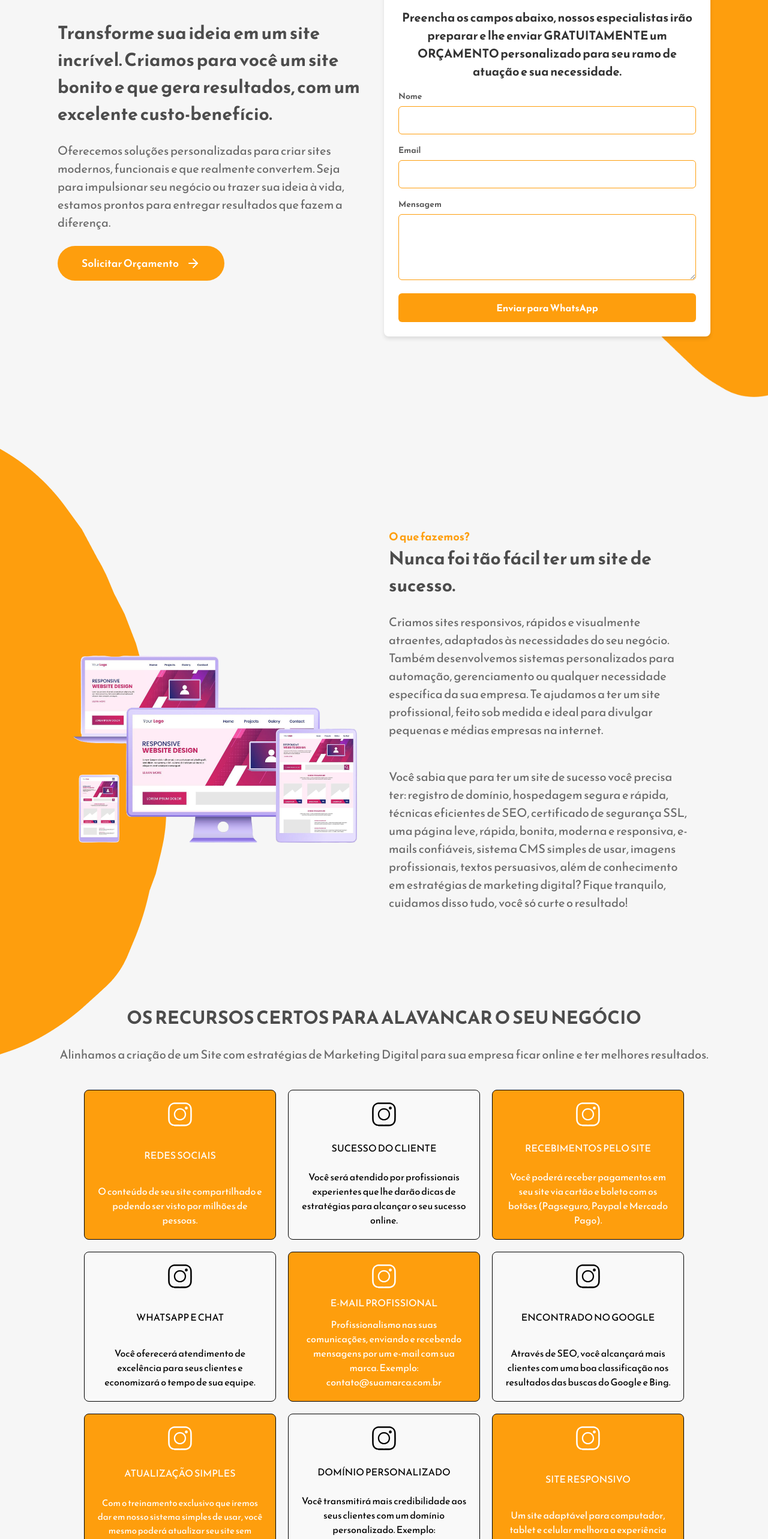
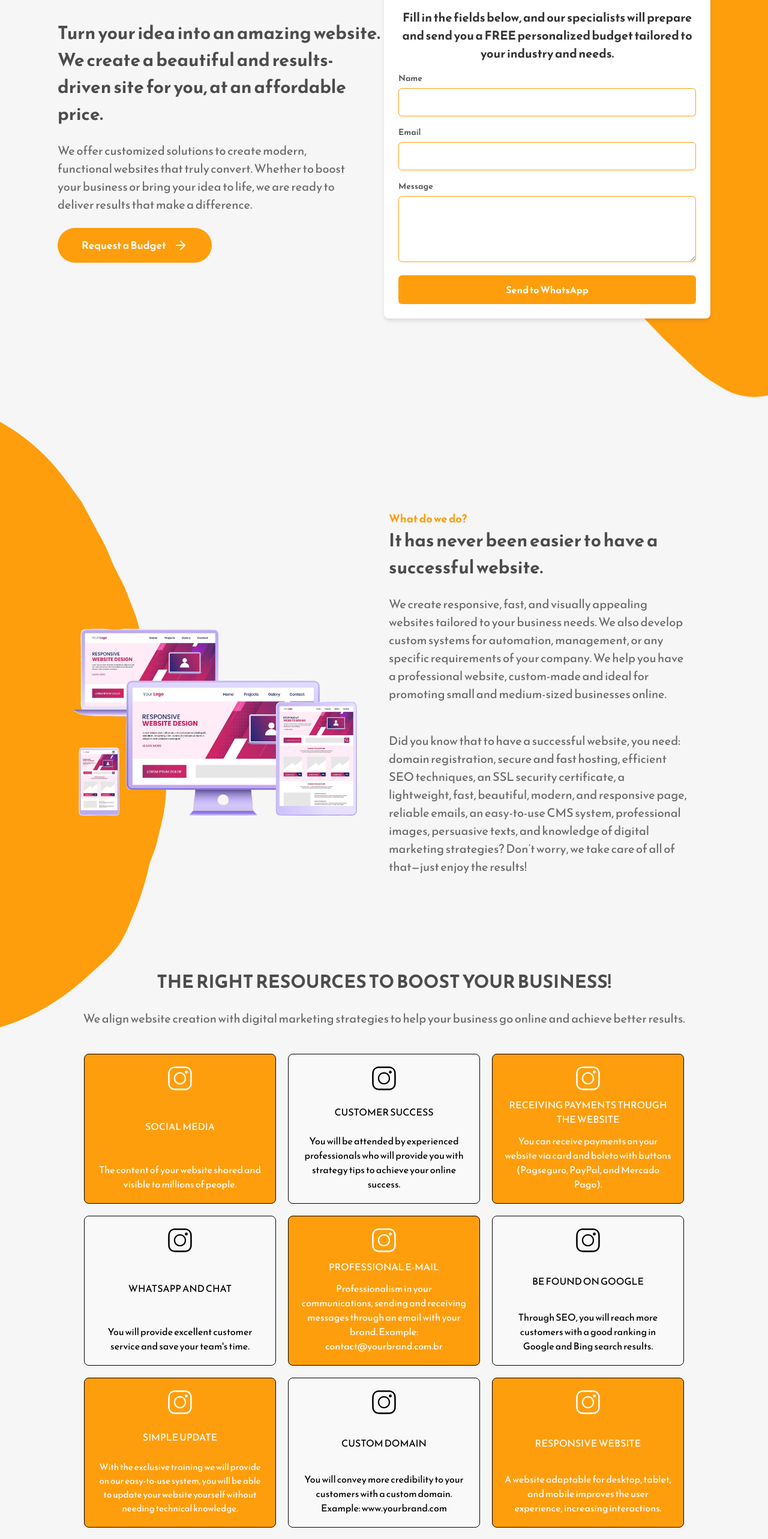
Before and after one commit to en20/template-landing-page, a React (Create React App) app: page / in a window 1280 px wide. Shown: the part 200-2766 px from the top of the page at 60% size. Built offline with nearby package versions, Linux system fonts and the light colour scheme.

Commit message:
feat: changes

```diff
--- a/src/App.css
+++ b/src/App.css
@@ -1,3 +1,8 @@
+/* Adicione isto no seu arquivo global de estilos, geralmente em styles.css ou similar */
+@import "~slick-carousel/slick/slick.css";
+@import "~slick-carousel/slick/slick-theme.css";
+
+
 * {
   margin: 0;
   padding: 0;
--- a/src/Components/About.js
+++ b/src/Components/About.js
@@ -12,26 +12,25 @@ const About = () => {
         <img src={AboutBackgroundImage} alt="" />
       </div>
       <div className="about-section-text-container">
-        <p className="primary-subheading">O que fazemos?</p>
+        <p className="primary-subheading">What do we do?</p>
         <h1 className="primary-heading">
-          Nunca foi tão fácil ter um site de sucesso.
+          It has never been easier to have a successful website.
         </h1>
         <p className="primary-text">
-          Criamos sites responsivos, rápidos e visualmente atraentes, adaptados
-          às necessidades do seu negócio. Também desenvolvemos sistemas
-          personalizados para automação, gerenciamento ou qualquer necessidade
-          específica da sua empresa. Te ajudamos a ter um site profissional,
-          feito sob medida e ideal para divulgar pequenas e médias empresas na
-          internet.
+          We create responsive, fast, and visually appealing websites tailored
+          to your business needs. We also develop custom systems for automation,
+          management, or any specific requirements of your company. We help you
+          have a professional website, custom-made and ideal for promoting small
+          and medium-sized businesses online.
         </p>
         <p className="primary-text">
-          Você sabia que para ter um site de sucesso você precisa ter: registro
-          de domínio, hospedagem segura e rápida, técnicas eficientes de SEO,
-          certificado de segurança SSL, uma página leve, rápida, bonita, moderna
-          e responsiva, e-mails confiáveis, sistema CMS simples de usar, imagens
-          profissionais, textos persuasivos, além de conhecimento em estratégias
-          de marketing digital? Fique tranquilo, cuidamos disso tudo, você só
-          curte o resultado!
+          Did you know that to have a successful website, you need: domain
+          registration, secure and fast hosting, efficient SEO techniques, an
+          SSL security certificate, a lightweight, fast, beautiful, modern, and
+          responsive page, reliable emails, an easy-to-use CMS system,
+          professional images, persuasive texts, and knowledge of digital
+          marketing strategies? Don’t worry, we take care of all of that—just
+          enjoy the results!
         </p>
         <p className="primary-text"></p>
         <div className="about-buttons-container"></div>
--- a/src/Components/About2.js
+++ b/src/Components/About2.js
@@ -5,84 +5,85 @@ const About2 = () => {
   return (
     <div className="main-container">
       <h1 className="centralizado primary-heading-about">
-        OS RECURSOS CERTOS PARA ALAVANCAR O SEU NEGÓCIO
+        THE RIGHT RESOURCES TO BOOST YOUR BUSINESS!
       </h1>
       <p className="centralizado primary-text-about">
-        Alinhamos a criação de um Site com estratégias de Marketing Digital para
-        sua empresa ficar online e ter melhores resultados.
+        We align website creation with digital marketing strategies to help your
+        business go online and achieve better results.
       </p>
       <div className="grid-container">
         <div className="grid-item">
           <SlSocialInstagram className="icon" />
-          <p>REDES SOCIAIS</p>
+          <p>SOCIAL MEDIA</p>
           <p>
-            O conteúdo de seu site compartilhado e podendo ser visto por milhões
-            de pessoas.
+            The content of your website shared and visible to millions of
+            people.
           </p>
         </div>
         <div className="grid-item">
           <SlSocialInstagram className="icon" />
-          <p>SUCESSO DO CLIENTE</p>
+          <p>CUSTOMER SUCCESS</p>
           <p>
-            Você será atendido por profissionais experientes que lhe darão dicas
-            de estratégias para alcançar o seu sucesso online.
+            You will be attended by experienced professionals who will provide
+            you with strategy tips to achieve your online success.
           </p>
         </div>
         <div className="grid-item">
           <SlSocialInstagram className="icon" />
-          <p>RECEBIMENTOS PELO SITE</p>
+          <p>RECEIVING PAYMENTS THROUGH THE WEBSITE</p>
           <p>
-            Você poderá receber pagamentos em seu site via cartão e boleto com
-            os botões (Pagseguro, Paypal e Mercado Pago).
+            You can receive payments on your website via card and boleto with
+            buttons (Pagseguro, PayPal, and Mercado Pago).
           </p>
         </div>
         <div className="grid-item">
           <SlSocialInstagram className="icon" />
-          <p>WHATSAPP E CHAT</p>
+          <p>WHATSAPP AND CHAT</p>
           <p>
-            Você oferecerá atendimento de excelência para seus clientes e
-            economizará o tempo de sua equipe.
+            You will provide excellent customer service and save your team's
+            time.
           </p>
         </div>
         <div className="grid-item">
           <SlSocialInstagram className="icon" />
-          <p>E-MAIL PROFISSIONAL</p>
+          <p>PROFESSIONAL E-MAIL</p>
           <p>
-            Profissionalismo nas suas comunicações, enviando e recebendo
-            mensagens por um e-mail com sua marca. Exemplo: contato@suamarca.com.br
+            Professionalism in your communications, sending and receiving
+            messages through an email with your brand. Example:
+            contact@yourbrand.com.br
           </p>
         </div>
         <div className="grid-item">
           <SlSocialInstagram className="icon" />
-          <p>ENCONTRADO NO GOOGLE</p>
+          <p>BE FOUND ON GOOGLE</p>
           <p>
-            Através de SEO, você alcançará mais clientes com uma boa
-            classificação nos resultados das buscas do Google e Bing.
+            Through SEO, you will reach more customers with a good ranking in
+            Google and Bing search results.
           </p>
         </div>
         <div className="grid-item">
           <SlSocialInstagram className="icon" />
-          <p>ATUALIZAÇÃO SIMPLES</p>
+          <p>SIMPLE UPDATE</p>
           <p className="text-grid">
-            Com o treinamento exclusivo que iremos dar em nosso sistema simples
-            de usar, você mesmo poderá atualizar seu site sem necessitar de
-            conhecimento técnico.
+            With the exclusive training we will provide on our easy-to-use
+            system, you will be able to update your website yourself without
+            needing technical knowledge.
           </p>
         </div>
         <div className="grid-item">
           <SlSocialInstagram className="icon" />
-          <p>DOMÍNIO PERSONALIZADO</p>
+          <p>CUSTOM DOMAIN</p>
           <p>
-            Você transmitirá mais credibilidade aos seus clientes com um domínio
-            personalizado. Exemplo: www.suamarca.com.br
+            You will convey more credibility to your customers with a custom
+            domain. Example: www.yourbrand.com
           </p>
         </div>
         <div className="grid-item">
           <SlSocialInstagram className="icon" />
-          <p>SITE RESPONSIVO</p>
+          <p>RESPONSIVE WEBSITE</p>
           <p>
-            Um site adaptável para computador, tablet e celular melhora a
-            experiência do usuário, aumentando as interações.
+            A website adaptable for desktop, tablet, and mobile improves the
+            user experience, increasing interactions.
           </p>
         </div>
       </div>
--- a/src/Components/Footer.js
+++ b/src/Components/Footer.js
@@ -29,10 +29,8 @@ const Footer = () => {
           <span>Work</span>
         </div>
         <div className="footer-section-columns">
-          <span>244-5333-7783</span>
-          <span>hello@food.com</span>
-          <span>press@food.com</span>
-          <span>contact@food.com</span>
+          <span>+5585999020518</span>
+          <span>pagefyit@gmail.com</span>
         </div>
         <div className="footer-section-columns">
           <span>Terms & Conditions</span>
--- a/src/Components/Home.js
+++ b/src/Components/Home.js
@@ -21,7 +21,7 @@ const Home = () => {
     e.preventDefault();
     const { name, email, message } = formData;
     const whatsappMessage = `Olá, meu nome é ${name}. Meu email é ${email}. Gostaria de criar um site com vocês. Minha mensagem: ${message}`;
-    const whatsappURL = `https://wa.me/+5585999020518?text=${encodeURIComponent(
+    const whatsappURL = `https://wa.me/+558591124238?text=${encodeURIComponent(
       whatsappMessage
     )}`;
     window.open(whatsappURL, "_blank");
@@ -40,17 +40,17 @@ const Home = () => {
         </div>
         <div className="home-text-section">
           <h1 className="primary-heading">
-            Transforme sua ideia em um site incrível. Criamos para você um site
-            bonito e que gera resultados, com um excelente custo-benefício.
+            Turn your idea into an amazing website. We create a beautiful and
+            results-driven site for you, at an affordable price.
           </h1>
           <p className="primary-text">
-            Oferecemos soluções personalizadas para criar sites modernos,
-            funcionais e que realmente convertem. Seja para impulsionar seu
-            negócio ou trazer sua ideia à vida, estamos prontos para entregar
-            resultados que fazem a diferença.
+            We offer customized solutions to create modern, functional websites
+            that truly convert. Whether to boost your business or bring your
+            idea to life, we are ready to deliver results that make a
+            difference.
           </p>
           <button className="secondary-button" onClick={scrollToForm}>
-            Solicitar Orçamento
+            Request a Budget
             <FiArrowRight />{" "}
           </button>
         </div>
@@ -60,14 +60,14 @@ const Home = () => {
             onSubmit={handleSubmit}
             ref={formRef} // A referência é associada aqui
           >
-            <h2>RECEBA UM ORÇAMENTO AGORA.</h2>
+            <h2>GET A BUDGET NOW</h2>
             <p>
-              Preencha os campos abaixo, nossos especialistas irão preparar e
-              lhe enviar GRATUITAMENTE um ORÇAMENTO personalizado para seu ramo
-              de atuação e sua necessidade.
+              Fill in the fields below, and our specialists will prepare and
+              send you a FREE personalized budget tailored to your industry and
+              needs.
             </p>
             <div className="form-group">
-              <label htmlFor="name">Nome</label>
+              <label htmlFor="name">Name</label>
               <input
                 type="text"
                 id="name"
@@ -89,7 +89,7 @@ const Home = () => {
               />
             </div>
             <div className="form-group">
-              <label htmlFor="message">Mensagem</label>
+              <label htmlFor="message">Message</label>
               <textarea
                 id="message"
                 name="message"
@@ -99,7 +99,7 @@ const Home = () => {
                 required
               ></textarea>
             </div>
-            <button type="submit">Enviar para WhatsApp</button>
+            <button type="submit">Send to WhatsApp</button>
           </form>
         </div>
       </div>
--- a/src/Components/Navbar.js
+++ b/src/Components/Navbar.js
@@ -41,7 +41,7 @@ const Navbar = () => {
   return (
     <nav>
       <div className="nav-logo-container">
-        <h1>SOL TECH SOLUTIONS</h1>
+        <h1>PAGEFY IT</h1>
       </div>
       <div className="navbar-links-container">
       </div>
```
Also changed, not shown: package.json (+8 -6 lines), src/Components/Testimonial.js (+9 -6 lines), src/Components/Work.js (+15 -16 lines), 1 other file (tests, documents, lock files or other folders).
